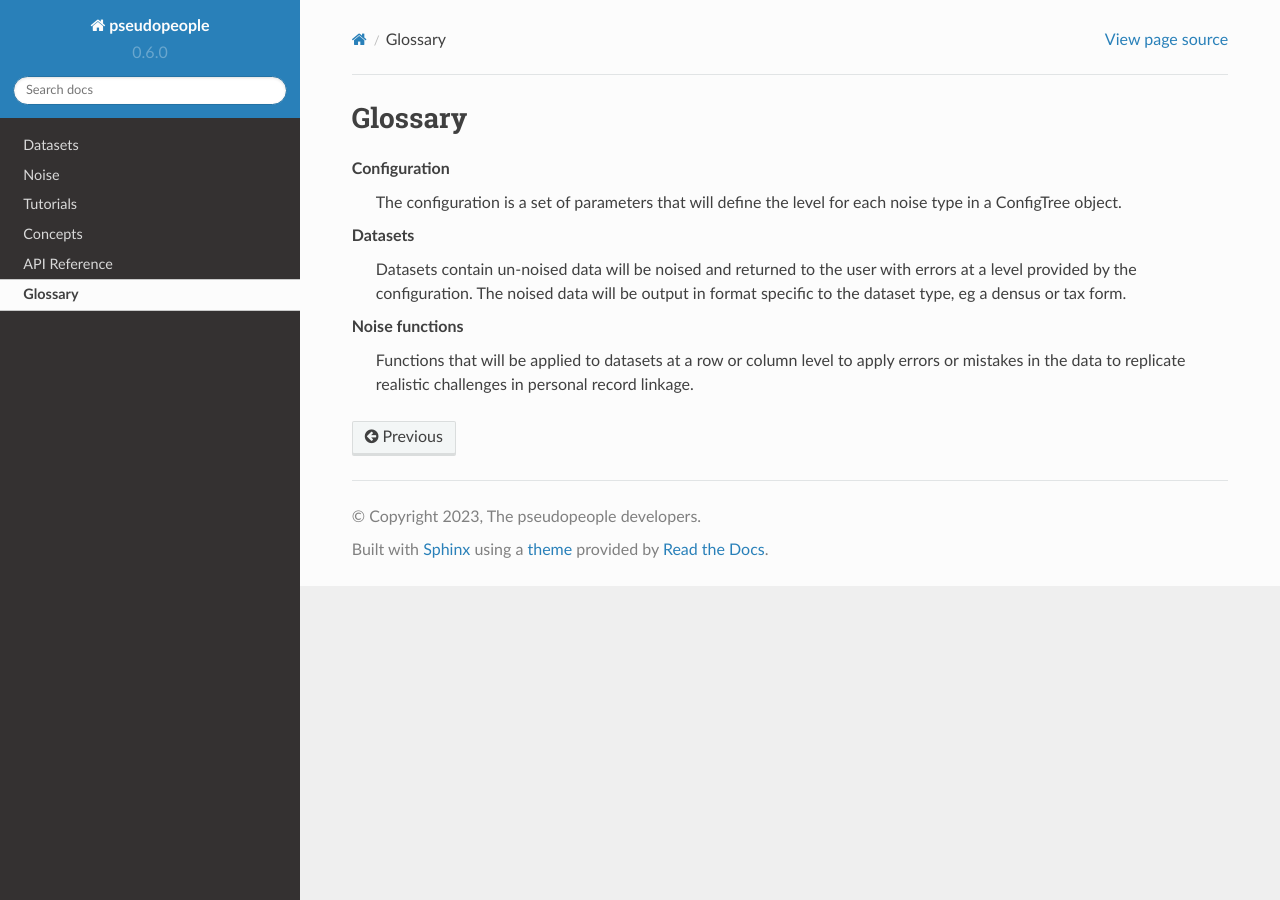
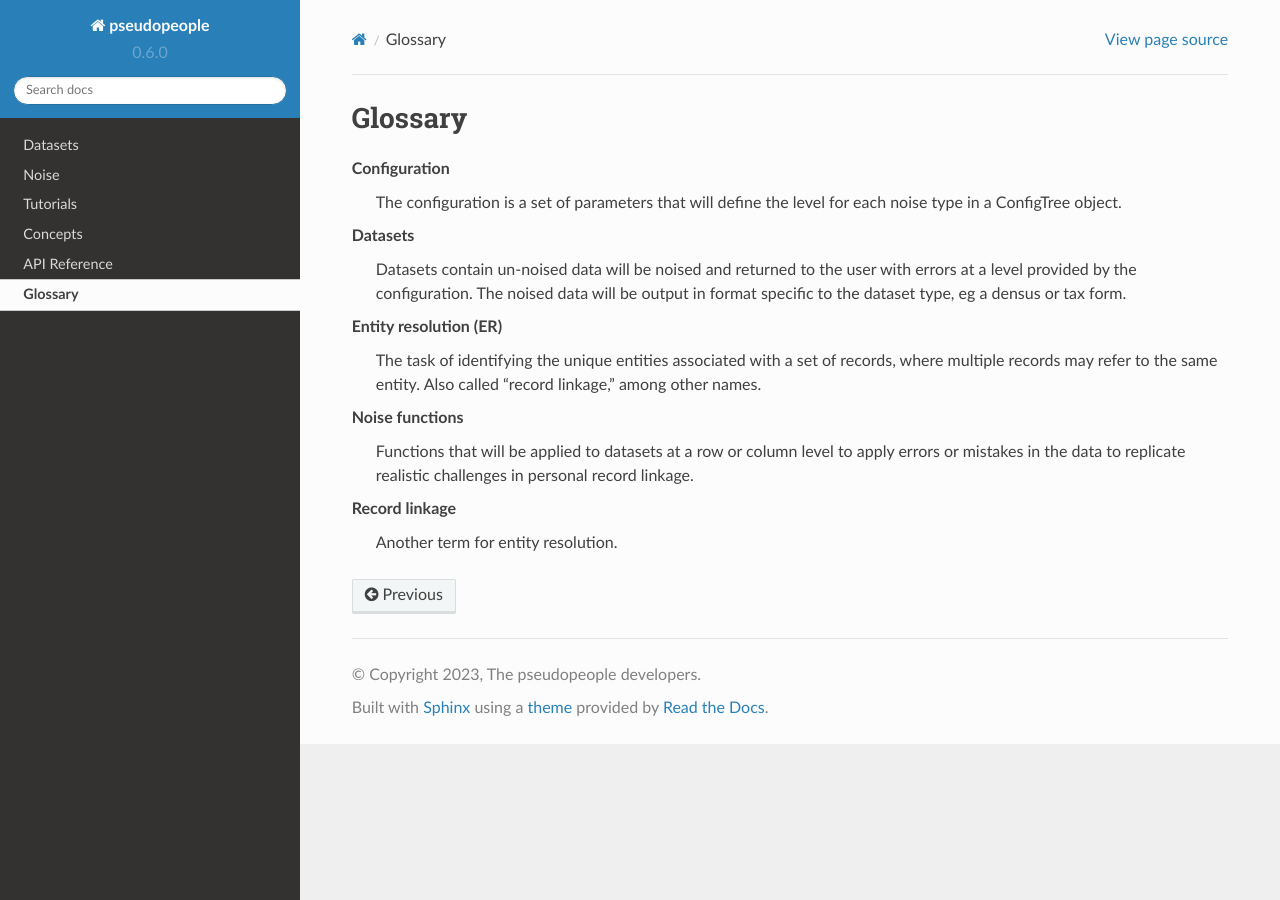
Before and after one commit to ihmeuw/pseudopeople, a Sphinx documentation site: the page built from docs/source/glossary.rst, in a window 1280 px wide. Built offline with Sphinx 7.4.7 and the Read the Docs theme 2.0.0, drawn with Linux system fonts in a browser that asks for light colours.

Commit message:
Add terms to glossary

```diff
--- a/docs/source/glossary.rst
+++ b/docs/source/glossary.rst
@@ -16,7 +16,15 @@ Glossary
         The noised data will be output in format specific to the dataset type,
         eg a densus or tax form.
 
+    Entity resolution (ER)
+        The task of identifying the unique entities associated with a set of records,
+        where multiple records may refer to the same entity.
+        Also called "record linkage," among other names.
+
     Noise functions
         Functions that will be applied to datasets at a row or column level to apply
         errors or mistakes in the data to replicate realistic challenges in personal
         record linkage.
+
+    Record linkage
+        Another term for entity resolution.
```
